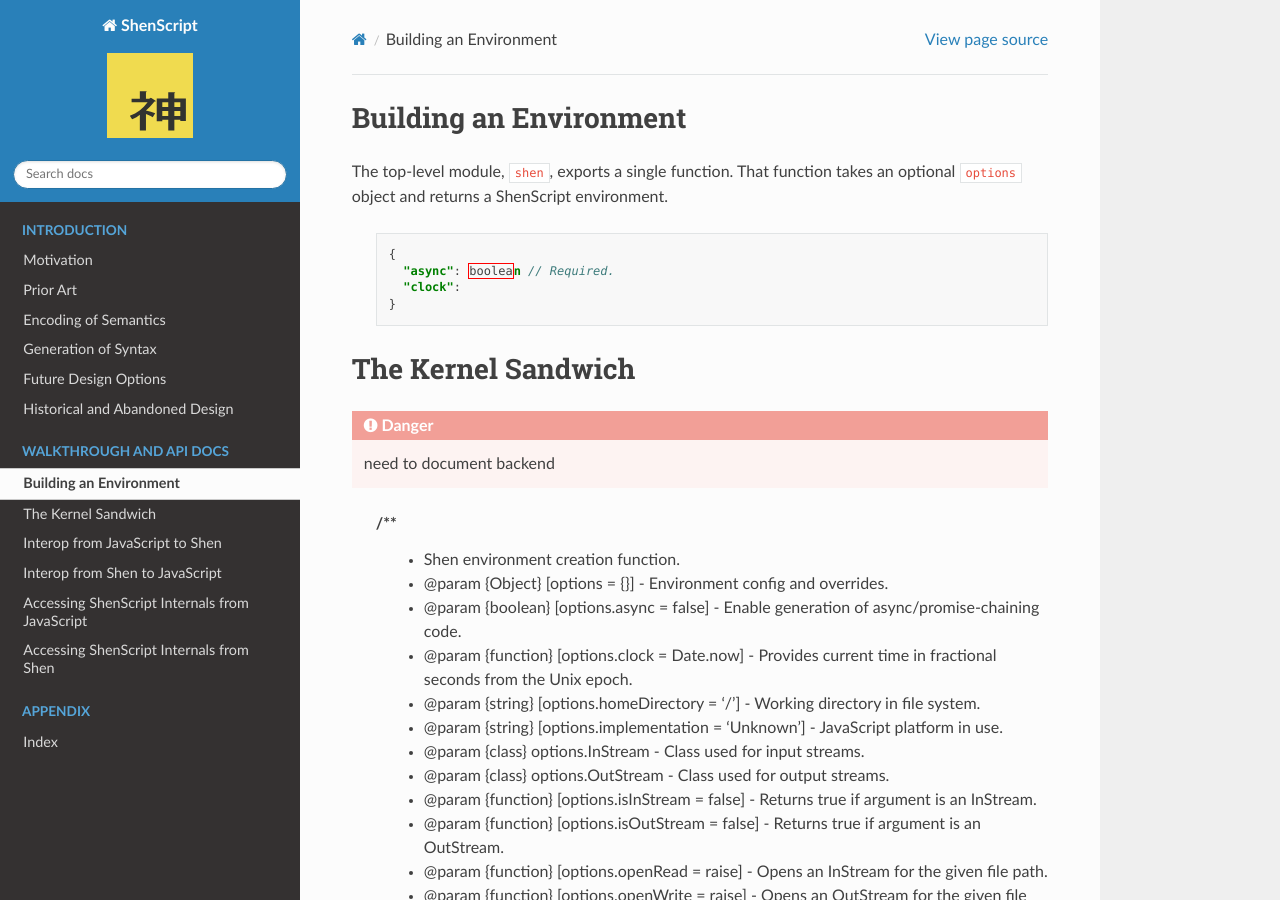
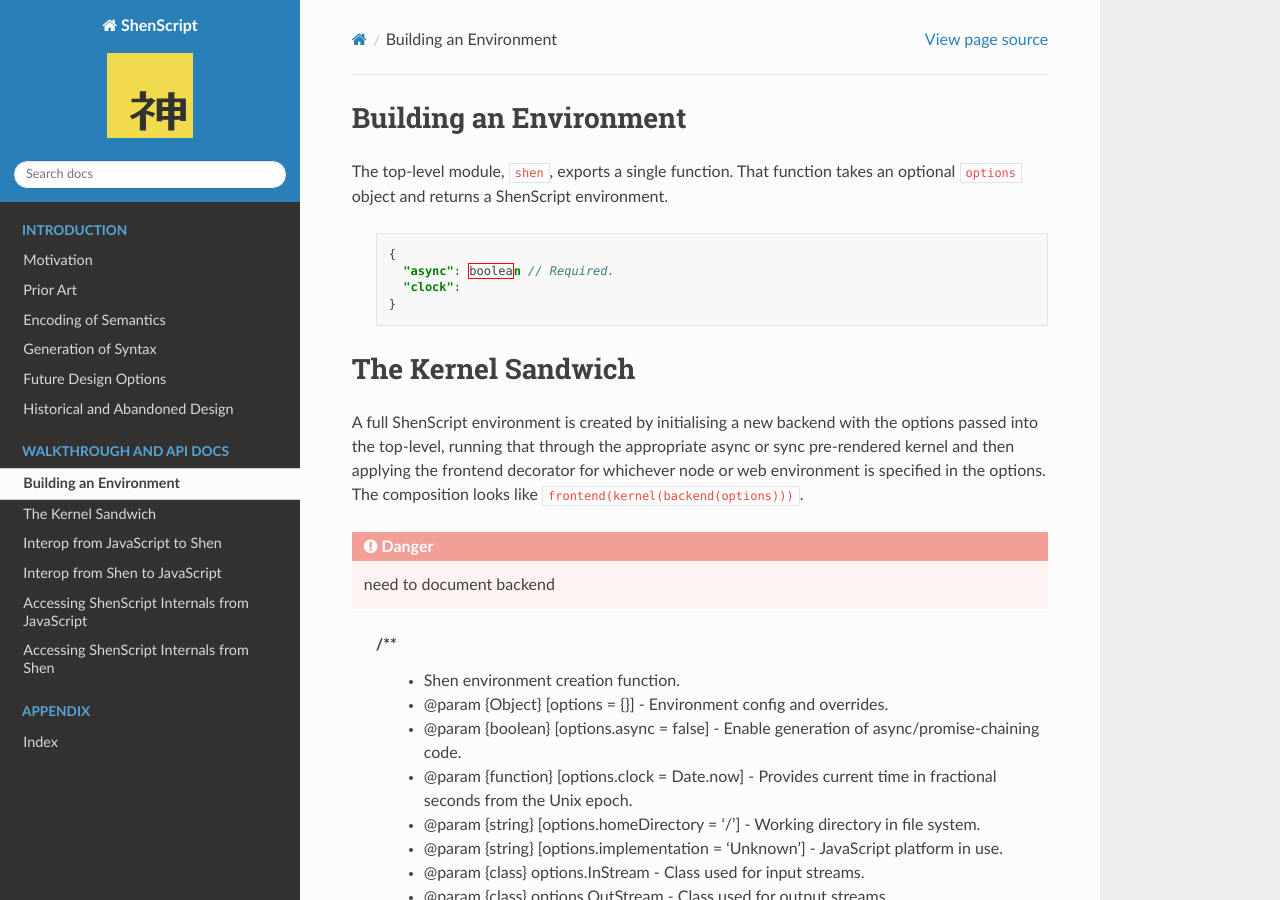
Before and after one commit to rkoeninger/ShenScript, a Sphinx documentation site: the page built from docs/setup.rst, in a window 1280 px wide and 900 px high. Built offline with Sphinx 7.4.7 and the Read the Docs theme 2.0.0, drawn with Linux system fonts in a browser that asks for light colours.

Commit message:
Added description of the kernel sandwich

```diff
--- a/docs/setup.rst
+++ b/docs/setup.rst
@@ -12,6 +12,8 @@
 
 The Kernel Sandwich
 ===================
+
+A full ShenScript environment is created by initialising a new backend with the options passed into the top-level, running that through the appropriate async or sync pre-rendered kernel and then applying the frontend decorator for whichever node or web environment is specified in the options. The composition looks like :js:`frontend(kernel(backend(options)))`.
 
 .. danger:: need to document backend
 
```
